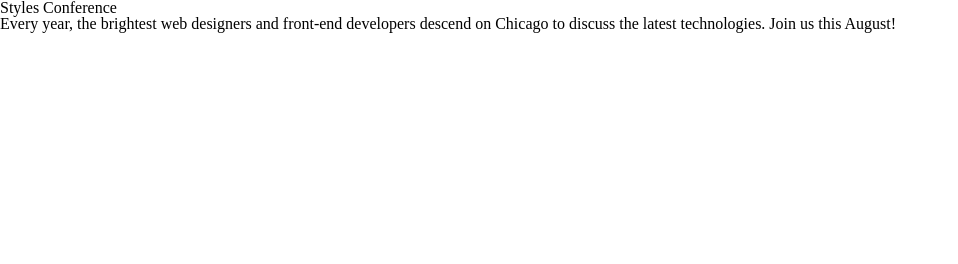
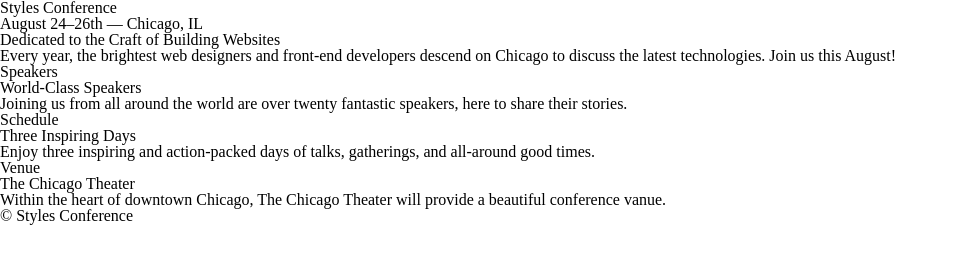
Before and after one commit to Whatafreak/styles_conference, a plain HTML site: page index.html in a window 1280 px wide. Shown: the whole page, without its empty margins (0-958 px from the left). Drawn offline with Linux system fonts and the light colour scheme.

Commit message:
added header, footer, and a few details about the conference

```diff
--- a/index.html
+++ b/index.html
@@ -6,7 +6,33 @@
     <link rel="stylesheet" href="assets/stylesheets/main.css">
   </head>
   <body>
-    <h1>Styles Conference</h1>
-    <p>Every year, the brightest web designers and front-end developers descend on Chicago to discuss the latest technologies. Join us this August!</p>
+    <header>
+      <h1>Styles Conference</h1>
+      <h3>August 24&ndash;26th &mdash; Chicago, IL</h3>
+    </header>
+    <section>
+      <h2>Dedicated to the Craft of Building Websites</h2>
+      <p>Every year, the brightest web designers and front-end developers descend on Chicago to discuss the latest technologies. Join us this August!</p>
+    </section>
+    <section>
+      <section>
+        <h5>Speakers</h5>
+        <h3>World-Class Speakers</h3>
+        <p>Joining us from all around the world are over twenty fantastic speakers, here to share their stories.</p>
+      </section>
+      <section>
+        <h5>Schedule</h5>
+        <h3>Three Inspiring Days</h3>
+        <p>Enjoy three inspiring and action-packed days of talks, gatherings, and all-around good times.</p>
+      </section>
+      <section>
+        <h5>Venue</h5>
+        <h3>The Chicago Theater</h3>
+        <p>Within the heart of downtown Chicago, The Chicago Theater will provide a beautiful conference vanue.</p>
+      </section>
+    </section>
+    <footer>
+      <small>&copy; Styles Conference</small>
+    </footer>
   </body>
 </html>
```
